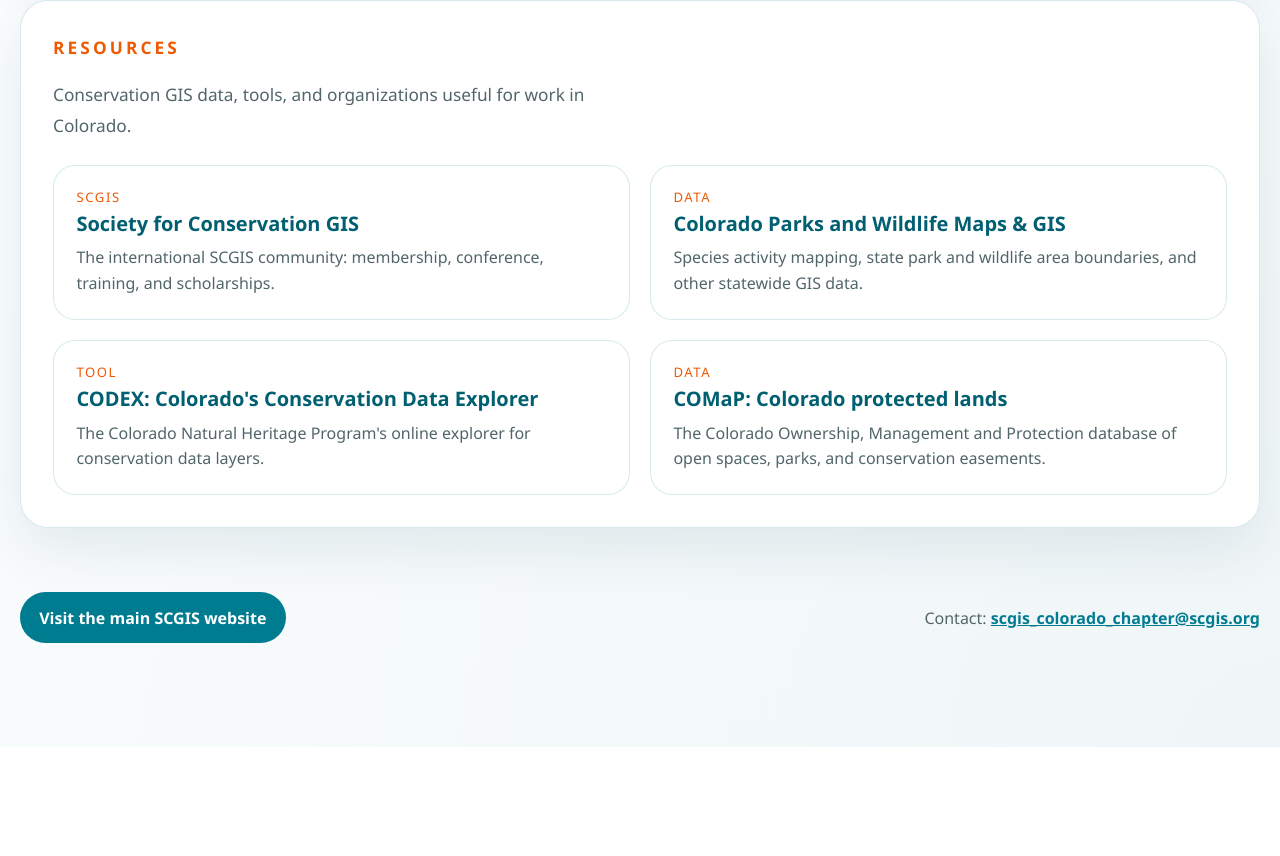
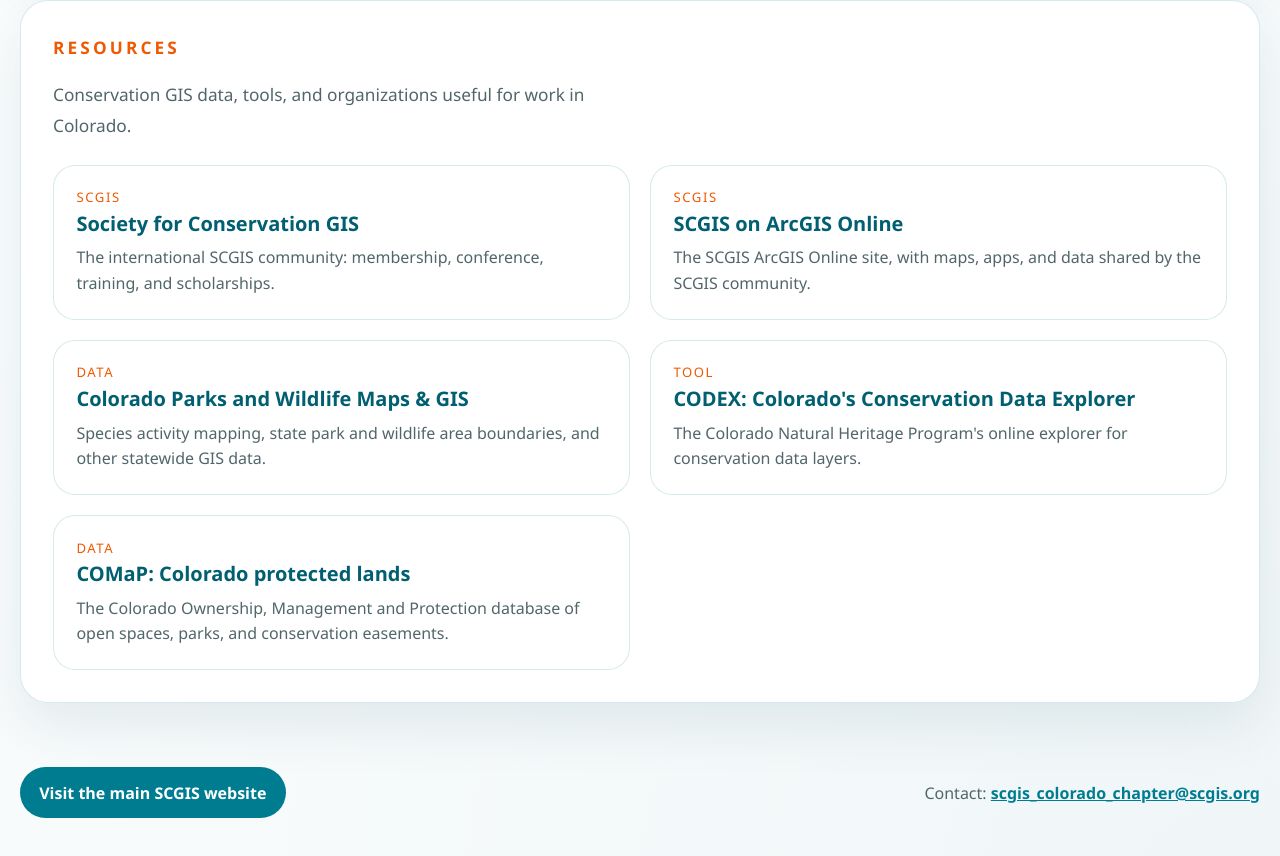
Before and after one commit to scgiscolorado/scgiscolorado.github.io, a plain HTML site: page index.html in a window 1280 px wide. Shown: the part 4164-5020 px from the top of the page. Before the commit the page ends 4911 px from the top, so only its background shows below. Drawn offline with Linux system fonts and the light colour scheme.

Commit message:
Add SCGIS ArcGIS Online site to Resources
Co-Authored-By: Claude Fable 5.2 <noreply@anthropic.com>
Claude-Session: https://claude.ai/code/session_01TVGVqaZ4kY1pmrMmgdus4K

```diff
--- a/index.html
+++ b/index.html
@@ -293,6 +293,20 @@
 
           <a
             class="resource-card"
+            href="https://scgismaps.maps.arcgis.com/home/index.html"
+            target="_blank"
+            rel="noreferrer"
+          >
+            <p class="note-label">SCGIS</p>
+            <h3>SCGIS on ArcGIS Online</h3>
+            <p>
+              The SCGIS ArcGIS Online site, with maps, apps, and data shared
+              by the SCGIS community.
+            </p>
+          </a>
+
+          <a
+            class="resource-card"
             href="https://cpw.state.co.us/maps-and-gis"
             target="_blank"
             rel="noreferrer"
```
